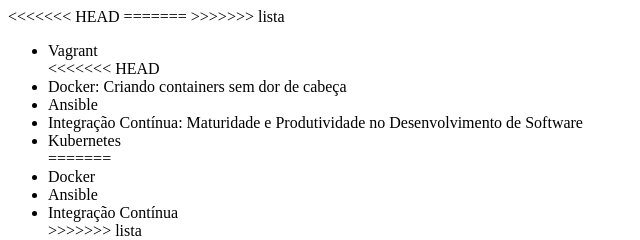
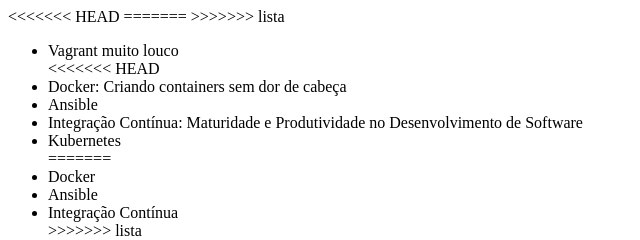
Before and after one commit to A3n5r/Teste-de-Git, a plain HTML site: page Abner/index.html in a window 1280 px wide. Shown: the full height of the page, 0-640 px from the left. Drawn offline with Linux system fonts and the light colour scheme.

Commit message:
Adicionando no Vagrant

```diff
--- a/Abner/index.html
+++ b/Abner/index.html
@@ -10,7 +10,7 @@
     </head>
     <body>
         <ul>
-            <li>Vagrant</li>
+            <li>Vagrant muito louco</li>
 <<<<<<< HEAD
             <li>Docker: Criando containers sem dor de cabeça</li>
             <li>Ansible</li>
```
